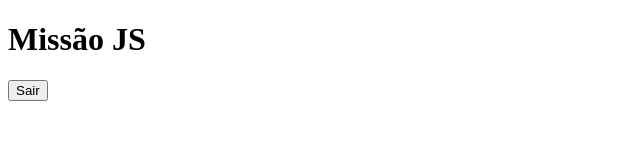
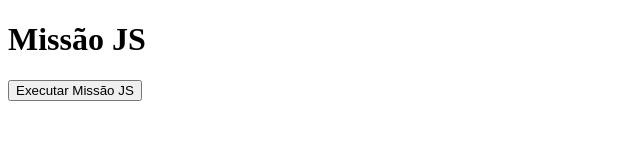
Before and after one commit to uchoamaster/JS-ADS-SENAI, a plain HTML site: page luciano_giusti/index.html in a window 1280 px wide. Shown: the whole page, without its empty margins (0-640 px from the left). Drawn offline with Linux system fonts and the light colour scheme.

Commit message:
Atividade concluída

```diff
--- a/luciano_giusti/index.html
+++ b/luciano_giusti/index.html
@@ -12,7 +12,7 @@
         <h1>Missão JS</h1>
     </header>
     <section>
-        <button id="botaoSair" onclick="eventoOnclick()">Sair</button>
+        <button id="botaoSair" onclick="eventoOnclick()">Executar Missão JS</button>
     </section>
 
 </body>
```
